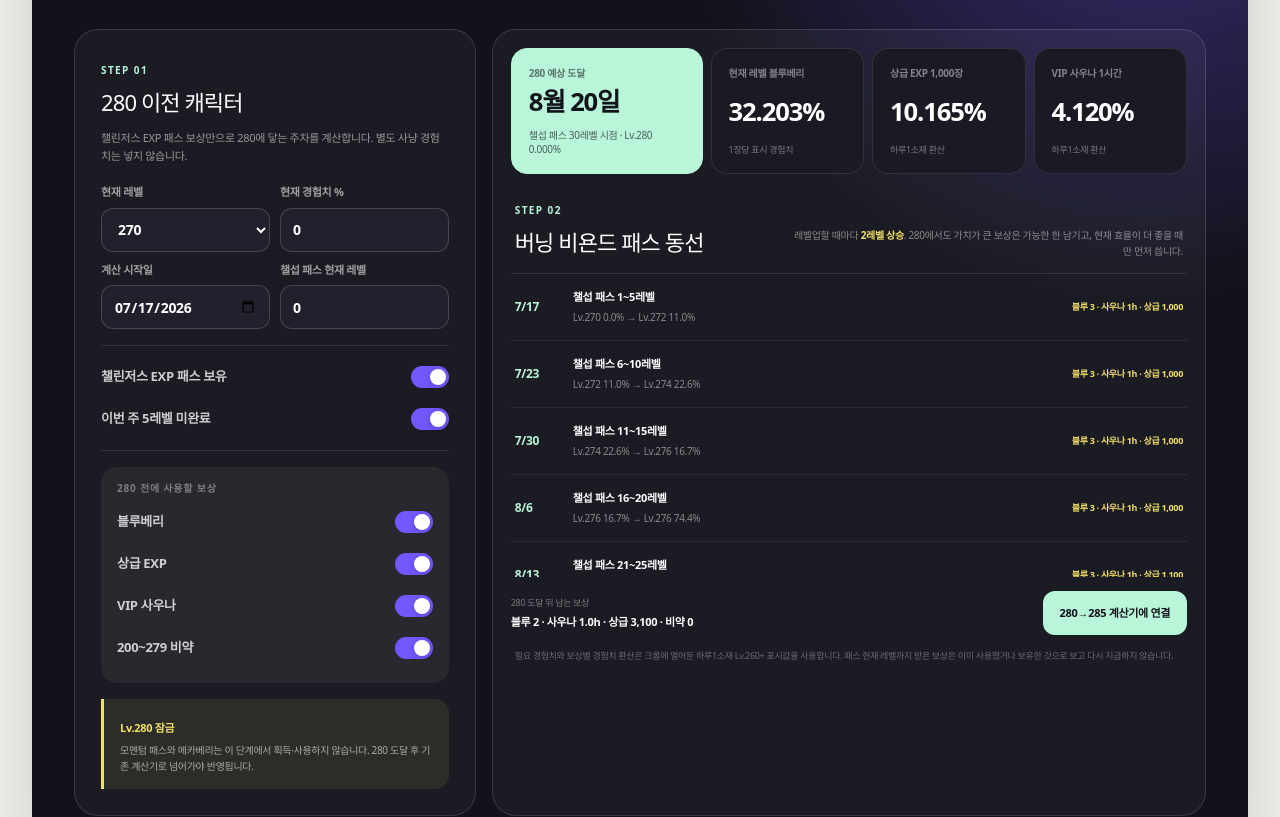
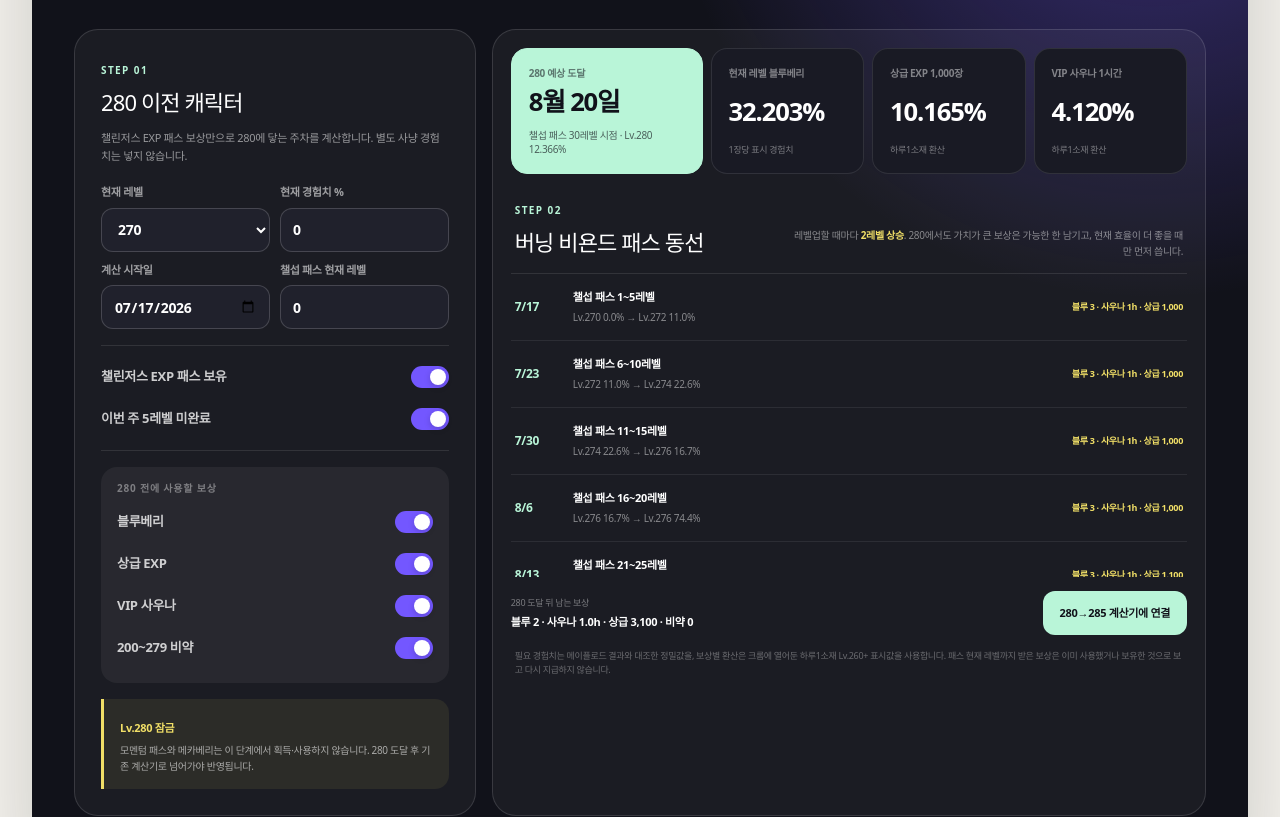
Before and after one commit to kiraki-lab/maple-285-planner, a Next.js app: page / in a window 1280 px wide. Shown: the part 1060-1877 px from the top of the page. Built offline with nearby package versions, Linux system fonts and the light colour scheme.

Commit message:
Correct Monster Park and potion calculations

```diff
--- a/app/page.tsx
+++ b/app/page.tsx
@@ -1,6 +1,12 @@
 "use client";
 
 import { useMemo, useState } from "react";
+import {
+  advanceBurningBeyondExperience,
+  growthPotionExperience,
+  monsterParkExperiencePercent,
+  paidMonsterParkMaplePoints,
+} from "@/lib/calculator-core.mjs";
 
 type PullStrategy = "monsterPark" | "blue" | "mech" | "both";
 type Settings = {
@@ -183,14 +189,14 @@ type EfficiencyBenchmark = { id: string; label: string; base: number; raw?: (lev
 const momentumRaw = (level: number) => efficiency[level].mech * 11 + efficiency[level].sauna * 1.5 + efficiency[level].adv100 * 95;
 const efficiencyBenchmarks: EfficiencyBenchmark[] = [
   { id: "extra50", label: "추가 경험치 50%", base: 1139.8 },
-  { id: "mpSpecial", label: "몬스터파크 · 스페셜 선데이", base: 820.1, raw: level => efficiency[level].mp7 * 1.5 },
+  { id: "mpSpecial", label: "몬스터파크 · 스페셜 선데이", base: 820.1, raw: level => efficiency[level].mp7 * 4 },
   { id: "momentum", label: "프라임 모멘텀 패스", base: 566.5, raw: momentumRaw },
   { id: "epic01", label: "악몽선경 · 0→1단계", base: 466.9, raw: level => efficiency[level].epic * 4 },
-  { id: "mpSunday", label: "몬스터파크 · 선데이", base: 398.2, raw: level => efficiency[level].mp7 },
+  { id: "mpSunday", label: "몬스터파크 · 선데이", base: 398.2, raw: level => efficiency[level].mp7 * 1.5 },
   { id: "mpNormal", label: "몬스터파크 · 일반", base: 313.9, raw: level => efficiency[level].mp7 },
   { id: "mech", label: "메카베리 농장", base: 312.6, raw: level => efficiency[level].mech },
   { id: "blue", label: "블루베리 농장", base: 294.3, raw: level => efficiency[level].blue },
-  { id: "adv", label: "상급 EXP 교환권", base: 175.4, raw: level => efficiency[level].adv100 },
+  { id: "smallExpPotion", label: "소경축비", base: 175.4 },
   { id: "epic12", label: "악몽선경 · 1→2단계", base: 118.7, raw: level => efficiency[level].epic },
   { id: "sauna", label: "VIP 사우나", base: 100, raw: level => efficiency[level].sauna },
 ];
@@ -202,27 +208,27 @@ const relativeEfficiencyScore = (source: EfficiencyBenchmark, level: number) =>
 };
 
 const pre280Data: Record<number, { required: number; adv1000: number; sauna: number; blue: number }> = {
-  260: { required: 1.73, adv1000: 22.416, sauna: 9.086, blue: 47.343 },
-  261: { required: 1.75, adv1000: 22.514, sauna: 9.125, blue: 47.549 },
-  262: { required: 1.77, adv1000: 22.607, sauna: 9.164, blue: 47.747 },
-  263: { required: 1.78, adv1000: 22.699, sauna: 9.201, blue: 47.941 },
-  264: { required: 1.80, adv1000: 22.827, sauna: 9.252, blue: 48.210 },
-  265: { required: 2.34, adv1000: 19.754, sauna: 8.007, blue: 41.720 },
-  266: { required: 2.37, adv1000: 19.827, sauna: 8.037, blue: 41.875 },
-  267: { required: 2.39, adv1000: 19.898, sauna: 8.065, blue: 42.024 },
-  268: { required: 2.41, adv1000: 19.999, sauna: 8.106, blue: 42.238 },
-  269: { required: 2.44, adv1000: 20.066, sauna: 8.133, blue: 42.379 },
-  270: { required: 5.41, adv1000: 10.165, sauna: 4.120, blue: 32.203 },
-  271: { required: 5.47, adv1000: 10.213, sauna: 4.140, blue: 32.355 },
-  272: { required: 5.52, adv1000: 10.243, sauna: 4.152, blue: 32.451 },
-  273: { required: 5.58, adv1000: 10.273, sauna: 4.164, blue: 32.546 },
-  274: { required: 5.63, adv1000: 10.318, sauna: 4.182, blue: 32.689 },
-  275: { required: 11.38, adv1000: 5.741, sauna: 2.327, blue: 18.188 },
-  276: { required: 12.51, adv1000: 5.285, sauna: 2.142, blue: 16.743 },
-  277: { required: 13.77, adv1000: 4.872, sauna: 1.975, blue: 15.435 },
-  278: { required: 15.14, adv1000: 4.484, sauna: 1.818, blue: 14.206 },
-  279: { required: 16.66, adv1000: 4.133, sauna: 1.675, blue: 13.093 },
-  280: { required: 33.65, adv1000: 2.298, sauna: 0.931, blue: 6.482 },
+  260: { required: 1_731_919_984_062, adv1000: 22.416, sauna: 9.086, blue: 47.343 },
+  261: { required: 1_749_239_183_902, adv1000: 22.514, sauna: 9.125, blue: 47.549 },
+  262: { required: 1_766_731_575_741, adv1000: 22.607, sauna: 9.164, blue: 47.747 },
+  263: { required: 1_784_398_891_498, adv1000: 22.699, sauna: 9.201, blue: 47.941 },
+  264: { required: 1_802_242_880_412, adv1000: 22.827, sauna: 9.252, blue: 48.210 },
+  265: { required: 2_342_915_744_535, adv1000: 19.754, sauna: 8.007, blue: 41.720 },
+  266: { required: 2_366_344_901_980, adv1000: 19.827, sauna: 8.037, blue: 41.875 },
+  267: { required: 2_390_008_350_999, adv1000: 19.898, sauna: 8.065, blue: 42.024 },
+  268: { required: 2_413_908_434_508, adv1000: 19.999, sauna: 8.106, blue: 42.238 },
+  269: { required: 2_438_047_518_853, adv1000: 20.066, sauna: 8.133, blue: 42.379 },
+  270: { required: 5_412_465_491_853, adv1000: 10.165, sauna: 4.120, blue: 32.203 },
+  271: { required: 5_466_590_146_771, adv1000: 10.213, sauna: 4.140, blue: 32.355 },
+  272: { required: 5_521_256_048_238, adv1000: 10.243, sauna: 4.152, blue: 32.451 },
+  273: { required: 5_576_468_608_720, adv1000: 10.273, sauna: 4.164, blue: 32.546 },
+  274: { required: 5_632_233_294_807, adv1000: 10.318, sauna: 4.182, blue: 32.689 },
+  275: { required: 11_377_111_255_510, adv1000: 5.741, sauna: 2.327, blue: 18.188 },
+  276: { required: 12_514_822_381_061, adv1000: 5.285, sauna: 2.142, blue: 16.743 },
+  277: { required: 13_766_304_619_167, adv1000: 4.872, sauna: 1.975, blue: 15.435 },
+  278: { required: 15_142_935_081_083, adv1000: 4.484, sauna: 1.818, blue: 14.206 },
+  279: { required: 16_657_228_589_191, adv1000: 4.133, sauna: 1.675, blue: 13.093 },
+  280: { required: 33_647_601_750_165, adv1000: 2.298, sauna: 0.931, blue: 6.482 },
 };
 
 function simulatePre280(s: Settings): Pre280Simulation {
@@ -242,7 +248,7 @@ function simulatePre280(s: Settings): Pre280Simulation {
     if (type === "adv") return data.required * data.adv1000 / 100 / 1000 * unit;
     if (type === "sauna") return data.required * data.sauna / 100 * unit;
     if (type === "blue") return data.required * data.blue / 100 * unit;
-    return Math.max(0, data.required - xp);
+    return growthPotionExperience(data.required);
   };
   const rawAt280 = (type: keyof Pre280Inventory, unit: number) => {
     const data = pre280Data[280];
@@ -252,13 +258,14 @@ function simulatePre280(s: Settings): Pre280Simulation {
     return pre280Data[279].required;
   };
   const applyRaw = (initialRaw: number) => {
-    let raw = initialRaw;
-    while (raw > 0.000000001 && level < 280) {
-      const remaining = pre280Data[level].required - xp;
-      if (raw + 0.000000001 < remaining) { xp += raw; raw = 0; }
-      else { raw -= remaining; level = Math.min(280, level + 2); xp = 0; }
-    }
-    if (level === 280 && raw > 0) xp += raw;
+    const result = advanceBurningBeyondExperience({
+      level,
+      experience: xp,
+      gainedExperience: initialRaw,
+      requiredExperience: (targetLevel: number) => pre280Data[targetLevel].required,
+    });
+    level = result.level;
+    xp = result.experience;
   };
   const consumeAvailableRewards = () => {
     while (level < 280) {
@@ -497,7 +504,7 @@ function simulate(s: Settings, schedule: { sevenUntil?: Date; fixedRuns?: number
     if (level < 285 && (day > 0 || s.todayDaily)) {
       dailyDaysApplied += 1;
       const dailyRuns = runsForDate(date);
-      monsterParkMaplePoints += Math.max(0, dailyRuns - 2) * 600;
+      monsterParkMaplePoints += paidMonsterParkMaplePoints(dailyRuns);
       const afterPatch = date >= patchDate; const afterCore6 = Boolean(core6Date && date >= core6Date); const afterCore20 = Boolean(core20Date && date >= core20Date);
       const mpBase = afterCore6 ? s.mpCore6 : afterPatch ? s.mpPatch : s.mpNow;
       const mpBonus = mpBase + (afterPatch && afterCore20 ? s.core20Bonus : 0);
@@ -505,7 +512,12 @@ function simulate(s: Settings, schedule: { sevenUntil?: Date; fixedRuns?: number
       const isSunday = date.getDay() === 0;
       const isSpecialSunday = isSunday && sundaysSeen < specialSundayCount;
       if (isSunday) sundaysSeen += 1;
-      applyPercent(efficiency[level].mp7 * dailyRuns / 7 * (1 + mpBonus / 100) * (isSpecialSunday ? 1.5 : 1));
+      applyPercent(monsterParkExperiencePercent({
+        baseSevenRunPercent: efficiency[level].mp7,
+        runs: dailyRuns,
+        contentBonusPercent: mpBonus,
+        sundayKind: isSpecialSunday ? "special" : isSunday ? "normal" : "none",
+      }));
       if (s.grandis && level < 285) applyPercent(efficiency[level].grandis * (1 + dailyBonus / 100));
     }
 
@@ -771,7 +783,7 @@ export default function Home() {
             <div><span>280 도달 뒤 남는 보상</span><b>블루 {pre280.inventory.blue} · 사우나 {pre280.inventory.sauna.toFixed(1)}h · 상급 {pre280.inventory.adv.toLocaleString("ko-KR")} · 비약 {pre280.inventory.potion279}</b></div>
             <button onClick={connectPre280} disabled={!pre280.reached || preApplied}>{preApplied ? "280→285 연결 완료" : pre280.reached ? "280→285 계산기에 연결" : "패스만으로 280 미도달"}</button>
           </div>
-          <p className="pre-disclaimer">필요 경험치와 보상별 경험치 환산은 크롬에 열어둔 하루1소재 Lv.260+ 표시값을 사용합니다. 패스 현재 레벨까지 받은 보상은 이미 사용했거나 보유한 것으로 보고 다시 지급하지 않습니다.</p>
+          <p className="pre-disclaimer">필요 경험치는 메이플로드 결과와 대조한 정밀값을, 보상별 환산은 크롬에 열어둔 하루1소재 Lv.260+ 표시값을 사용합니다. 패스 현재 레벨까지 받은 보상은 이미 사용했거나 보유한 것으로 보고 다시 지급하지 않습니다.</p>
         </div>
       </div>
     </section>
@@ -787,7 +799,7 @@ export default function Home() {
           <InputField label="챌섭 EXP 패스 현재 레벨" value={s.challengerPassLevel} min={0} max={30} step={1} onChange={v => set("challengerPassLevel", Number(v))} />
           <InputField label="모멘텀 패스 현재 레벨" value={s.momentumPassLevel} min={0} max={10} step={1} onChange={v => set("momentumPassLevel", Number(v))} />
         </div>
-        <div className="callout-mini">스페셜 선데이는 입력한 횟수만큼 가까운 일요일부터 몬파 경험치 +50%로 적용합니다.</div>
+        <div className="callout-mini">스페셜 선데이는 입력한 횟수만큼 가까운 일요일부터 기본 몬파 경험치 +300%(총 4배)로 적용합니다.</div>
         <div className="quick-toggles"><Toggle label="오늘 일퀘·몬파 미완료" checked={s.todayDaily} onChange={v => set("todayDaily", v)} /><Toggle label="이번 주 스펙터 블래스트 미완료" checked={s.specter} onChange={v => set("specter", v)} /><Toggle label="이번 주 챌섭 5레벨 미완료" checked={s.challengerUnclaimed} onChange={v => set("challengerUnclaimed", v)} /></div>
         <details><summary>패스 · 이벤트 설정 <span>10</span></summary><div className="detail-body">
           <Toggle label="챌린저스 EXP 패스" checked={s.challengerExp} onChange={v => set("challengerExp", v)} /><Toggle label="프라임 모멘텀 패스" checked={s.momentumPrime} onChange={v => set("momentumPrime", v)} /><Toggle label="모멘텀 메카베리 모아쓰기" checked={s.deferMomentumMech} onChange={v => set("deferMomentumMech", v)} />
@@ -815,7 +827,7 @@ export default function Home() {
               <div className="efficiency-values">{efficiencyLevels.map(level => <span className={level === s.level ? "active" : ""} key={level}><small>Lv.{level}</small><b>{relativeEfficiencyScore(source, level).toFixed(1)}%</b></span>)}</div>
             </div>)}
           </div>
-          <p>크롬에 열어둔 하루1소재 효율표의 Lv.281 수치를 기준점으로 두고, Lv.280·282~284는 각 콘텐츠 경험치 감소율을 VIP 사우나 대비로 보정했습니다. 추가 경험치 50%와 사냥 쿠폰 가치는 사냥 속도에 따라 달라져 기준값으로 표시합니다.</p>
+          <p>크롬에 열어둔 하루1소재 효율표의 Lv.281 수치를 기준점으로 두고, Lv.280·282~284는 각 콘텐츠 경험치 감소율을 VIP 사우나 대비로 보정했습니다. 추가 경험치 50%와 소경축비는 사냥 속도에 따라 달라져 기준값으로 표시합니다.</p>
         </section>
         <div className="pull-selector">
           <div className="pull-selector-head"><div><span>WEEKLY DECISION</span><h3>몇 주를 당겨올까요?</h3></div><b className={calc.deadlineMet ? "deadline-ok" : "deadline-bad"}>{calc.deadlineMet ? "9/16 이전 달성" : "9/16 달성 불가"}</b></div>
@@ -853,7 +865,7 @@ export default function Home() {
       <div className="pass-grid"><article><div className="table-title"><span>CHALLENGERS · 현재 {s.challengerPassLevel}레벨</span><h3>챌린저스 EXP 패스</h3></div><table><thead><tr><th>레벨 구간</th><th>일반</th><th>EXP 패스 포함</th></tr></thead><tbody><tr><td>1~10</td><td>-</td><td>블루베리 6 · 사우나 2시간 · 상급 EXP 2,000</td></tr><tr><td>11~20</td><td>-</td><td>블루베리 6 · 사우나 2시간 · 상급 EXP 2,000</td></tr><tr><td>21~25</td><td>상급 EXP 100</td><td>블루베리 3 · 사우나 1시간 · 상급 EXP 1,100</td></tr><tr><td>26~30</td><td>상급 EXP 2,100</td><td>블루베리 2 · 사우나 1시간 · 상급 EXP 3,100 · 비약 1</td></tr><tr className="total"><td>1~30 합계</td><td>상급 EXP 2,200</td><td>블루베리 17 · 사우나 6시간 · 상급 EXP 8,200 · 비약 1</td></tr></tbody></table></article><article><div className="table-title"><span>MOMENTUM · 현재 {s.momentumPassLevel}레벨</span><h3>모멘텀 패스</h3></div><table><thead><tr><th>레벨 구간</th><th>프라임 핵심 보상</th></tr></thead><tbody><tr><td>1~2</td><td>메카베리 2 · 사우나 30분 · 4배 쿠폰 2</td></tr><tr><td>3~5</td><td>메카베리 2 · 사우나 30분 · 상급 EXP 3,100 · 4배 2</td></tr><tr><td>6~8</td><td>메카베리 3 · 사우나 30분 · 상급 EXP 3,100 · 4배 2</td></tr><tr><td>9~10</td><td>메카베리 4 · 상급 EXP 3,300</td></tr><tr className="total"><td>1~10 합계</td><td>메카베리 11 · 사우나 1.5시간 · 상급 EXP 9,500</td></tr></tbody></table></article></div>
     </section>
 
-    <section className="audit" id="sources"><div><span>CALCULATION AUDIT</span><h2>무엇을 넣었는지<br />숨기지 않았습니다.</h2></div><ul><li><b>260→280</b> 하루1소재 Lv.260+ 표시값 · 버닝 비욘드 레벨업마다 +2 · 챌섭 패스만 반영</li><li><b>잠금</b> 모멘텀 패스와 메카베리는 Lv.280 이후 계산에서만 획득·사용</li><li><b>마감</b> 모든 추천 경로는 2026년 9월 16일 285 달성을 먼저 만족</li><li><b>매일</b> 그란디스 일퀘와 몬스터파크만 반영 · 별도 사냥 경험치는 제외</li><li><b>매주</b> 익스트림 몬파, 악몽선경 1단계, 입력한 스페셜 선데이 횟수</li><li><b>패스</b> 입력 레벨 이후 보상만 챌섭 주 5레벨 · 모멘텀 2→3→3→2레벨로 반영</li><li><b>추천</b> 같은 날짜는 총 메포 최저 전략만 남기고 순손익 최고 경로에 추천 표시</li><li><b>패치</b> 7/23 코어 4개·총합 20, 8/6 코어 5개·총합 25</li><li><b>선택</b> 에테리온 아티팩트 코어 6레벨 토글과 달성일</li><li><b>이벤트</b> 스펙터 블래스트, 울티마 스쿼드 EXP 5,000, 울티마 작전 일지</li><li><b>비약</b> 200~269 고정 경험치 0.072458, 200~279 고정 경험치 0.49505</li></ul></section>
+    <section className="audit" id="sources"><div><span>CALCULATION AUDIT</span><h2>무엇을 넣었는지<br />숨기지 않았습니다.</h2></div><ul><li><b>260→280</b> 메이플로드 대조 필요 경험치 · 하루1소재 Lv.260+ 보상 환산 · 버닝 비욘드 레벨업마다 +2</li><li><b>잠금</b> 모멘텀 패스와 메카베리는 Lv.280 이후 계산에서만 획득·사용</li><li><b>마감</b> 모든 추천 경로는 2026년 9월 16일 285 달성을 먼저 만족</li><li><b>매일</b> 그란디스 일퀘와 몬스터파크만 반영 · 별도 사냥 경험치는 제외</li><li><b>매주</b> 익스트림 몬파, 악몽선경 1단계, 입력한 스페셜 선데이 횟수</li><li><b>패스</b> 입력 레벨 이후 보상만 챌섭 주 5레벨 · 모멘텀 2→3→3→2레벨로 반영</li><li><b>추천</b> 같은 날짜는 총 메포 최저 전략만 남기고 순손익 최고 경로에 추천 표시</li><li><b>패치</b> 7/23 코어 4개·총합 20, 8/6 코어 5개·총합 25</li><li><b>선택</b> 에테리온 아티팩트 코어 6레벨 토글과 달성일</li><li><b>이벤트</b> 스펙터 블래스트, 울티마 스쿼드 EXP 5,000, 울티마 작전 일지</li><li><b>비약</b> 200~269 고정 경험치 0.072458, 200~279 고정 경험치 0.49505</li></ul></section>
     <footer><div className="brand"><span className="brand-mark">M</span><span>285 PLANNER</span></div><p>하루1소재 경험치 표시값과 업데이트 조건을 바탕으로 만든 전략 계산기 · 2026.07.17 기준</p><div className="source-links"><a href="https://haru1sojae.kr/table" target="_blank" rel="noreferrer">하루1소재 경험치표</a><a href="https://mapleroad.kr/utils/exp_calculator" target="_blank" rel="noreferrer">메이플로드 계산기</a><a href="https://maplestory.nexon.com/testworld/news/all/188" target="_blank" rel="noreferrer">테스트월드</a></div></footer>
   </main>;
 }
--- /dev/null
+++ b/lib/calculator-core.mjs
@@ -0,0 +1,46 @@
+export function monsterParkExperiencePercent({
+  baseSevenRunPercent,
+  runs,
+  contentBonusPercent,
+  sundayKind = "none",
+}) {
+  const sundayBonus = sundayKind === "special" ? 3 : sundayKind === "normal" ? 0.5 : 0;
+  return baseSevenRunPercent * (runs / 7) * (1 + contentBonusPercent / 100 + sundayBonus);
+}
+
+export function growthPotionExperience(requiredExperience) {
+  return Math.max(0, requiredExperience);
+}
+
+export function advanceBurningBeyondExperience({
+  level,
+  experience,
+  gainedExperience,
+  requiredExperience,
+}) {
+  let currentLevel = level;
+  let currentExperience = experience;
+  let remainingExperience = gainedExperience;
+
+  while (remainingExperience > 0.000000001 && currentLevel < 280) {
+    const needed = requiredExperience(currentLevel) - currentExperience;
+    if (remainingExperience + 0.000000001 < needed) {
+      currentExperience += remainingExperience;
+      remainingExperience = 0;
+    } else {
+      remainingExperience -= needed;
+      currentLevel = Math.min(280, currentLevel + 2);
+      currentExperience = 0;
+    }
+  }
+
+  if (currentLevel === 280 && remainingExperience > 0) {
+    currentExperience += remainingExperience;
+  }
+
+  return { level: currentLevel, experience: currentExperience };
+}
+
+export function paidMonsterParkMaplePoints(runs) {
+  return Math.max(0, runs - 2) * 600;
+}
```
Also changed, not shown: 1 other file (tests, documents, lock files or other folders).
